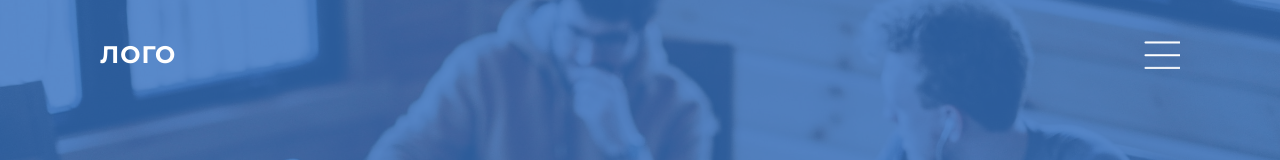
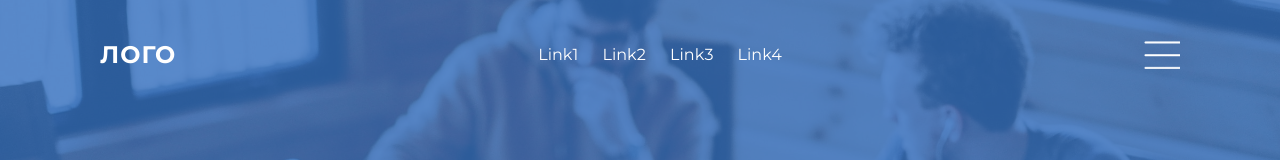
Before and after one commit to fr756/responsive_landing, a plain HTML site: page index.html in a window 1280 px wide. Shown: the top 160 px of the page. Drawn offline with Linux system fonts and the light colour scheme.

Commit message:
add nav
add navigation links in header & some css

```diff
--- a/index.html
+++ b/index.html
@@ -12,6 +12,12 @@
     <div class="banner">
         <header>
             <a href="#" class="logo">ЛОГО</a>
+            <nav class="nav">
+                <a class="nav__link" href="#">Link1</a>
+                <a class="nav__link" href="#">Link2</a>
+                <a class="nav__link" href="#">Link3</a>
+                <a class="nav__link" href="#">Link4</a>
+            </nav>
             <div class="toggle"></div>
         </header>
         <img src="assets/bg.jpg">
--- a/style.css
+++ b/style.css
@@ -62,6 +62,15 @@
     text-transform: uppercase;
     font-weight: 700;
     letter-spacing: 1px;
+}
+.nav__link{
+    color:#fff;
+    text-decoration: none;
+    margin:0 10px;
+    transition: .2s;
+}
+.nav__link:hover{
+    text-decoration: underline;
 }
 
 .banner header .toggle {
```
